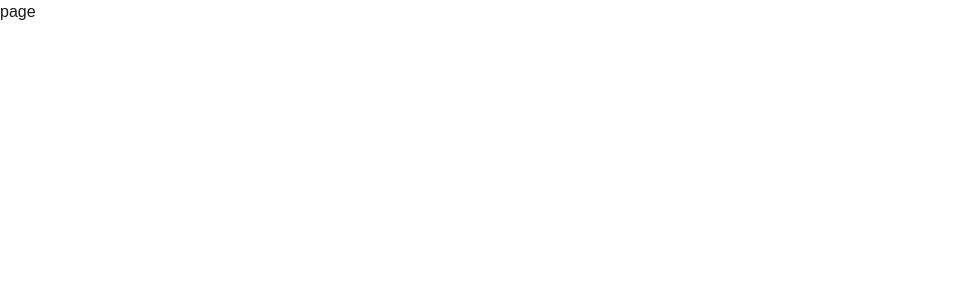
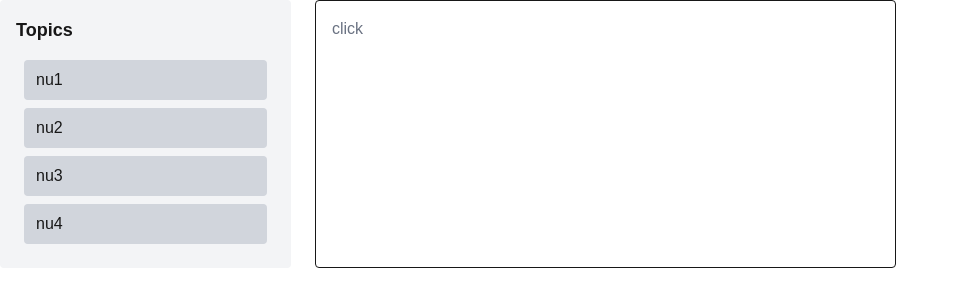
Before and after one commit to vivuser/creative, a Next.js app: page /SubHomeContent in a window 1280 px wide. Shown: the top 306 px of the page, without its empty margins (0-958 px from the left). Built offline with nearby package versions, Linux system fonts and the light colour scheme.

Commit message:
Update: new changes

```diff
--- a/app/HomeContent/OuterForm.tsx
+++ b/app/HomeContent/OuterForm.tsx
@@ -85,8 +85,8 @@ const OuterForm = () => {
       };
 
       return (
-        <div className="p-6 max-w-md mx-auto bg-white rounded-xl shadow-md space-y-4">
-          <h2 className="text-2xl font-bold text-gray-800">lorem ipsum</h2>
+        <div className="p-6 max-w-md bg-white rounded-xl shadow-md space-y-4">
+          <h2 className="text-2xl font-bold text-gray-800">select</h2>
 
           <div className="space-y-3">
             {actresses.map(actress => (
--- /dev/null
+++ b/app/SubHomeContent/TopicDetail.tsx
@@ -0,0 +1,26 @@
+interface TopicDetailProps {
+  dataToShow: {
+    [key: string]: {
+      nui: string;
+    }[];
+  };
+}
+
+
+  const TopicDetail = ({ dataToShow }: TopicDetailProps) => {
+    const key = Object.keys(dataToShow)[0];
+    const values = dataToShow[key];
+
+    return (
+      <div className="bg-gray-100 p-4 m-2 border rounded">
+        <h2 className="font-bold">{key}</h2>
+        {values.map((item, idx) => (
+          <p key={idx}>{item.nui}</p>
+        ))}
+      </div>
+    );
+  };
+
+
+
+  export default TopicDetail;
--- a/app/SubHomeContent/page.tsx
+++ b/app/SubHomeContent/page.tsx
@@ -1,9 +1,80 @@
-import React from 'react'
+"use client";
+import React, { useState } from "react";
+import TopicDetail from "./TopicDetail";
+
+const all = [
+  {
+    nu1: [
+      { nui: "value1" },
+      { nui: "value2" },
+      { nui: "value1" },
+      { nui: "value2" },
+      { nui: "value1" },
+      { nui: "value2" }
+    ]
+  },
+  {
+    nu2: [
+      { nui: "value1" },
+      { nui: "value2" }
+    ]
+  },
+  {
+    nu3: [
+      { nui: "value1" },
+      { nui: "value2" }
+    ]
+  },
+  {
+    nu4: [
+      { nui: "value1" },
+      { nui: "value2" }
+    ]
+  }
+];
 
 const SubHomeContent = () => {
+  const [activeIndex, setActiveIndex] = useState<number | null>(null);
+
+  const handleClickTopic = (index: number) => {
+    setActiveIndex(prev => (prev === index ? null : index));
+  };
+
+  const activeItem = activeIndex !== null ? all[activeIndex] : null;
+  const activeKey = activeItem ? Object.keys(activeItem)[0] : null;
+  const dataToShow = activeItem && activeKey
+    ? { [activeKey]: activeItem[activeKey as keyof typeof activeItem] ?? [] }
+    : null;
+
   return (
-    <div>page</div>
-  )
-}
+    <div className="max-w-4xl flex flex-row gap-6">
+      {/* Left column: topic list */}
+      <div className="w-1/3 bg-gray-100 p-4 rounded">
+        <h2 className="text-lg font-semibold mb-4">Topics</h2>
+        {all.map((item, index) => (
+          <div key={index}>
+            <p
+              className={`m-2 px-3 py-2 rounded cursor-pointer ${
+                activeIndex === index ? "bg-amber-200" : "bg-gray-300 hover:bg-amber-100"
+              }`}
+              onClick={() => handleClickTopic(index)}
+            >
+              {Object.keys(item)[0]}
+            </p>
+          </div>
+        ))}
+      </div>
 
-export default SubHomeContent
+      {/* Right column: detail view */}
+      <div className="w-2/3 bg-white p-4 rounded border">
+        {dataToShow ? (
+          <TopicDetail dataToShow={dataToShow} />
+        ) : (
+          <p className="text-gray-500">click</p>
+        )}
+      </div>
+    </div>
+  );
+};
+
+export default SubHomeContent;
```
